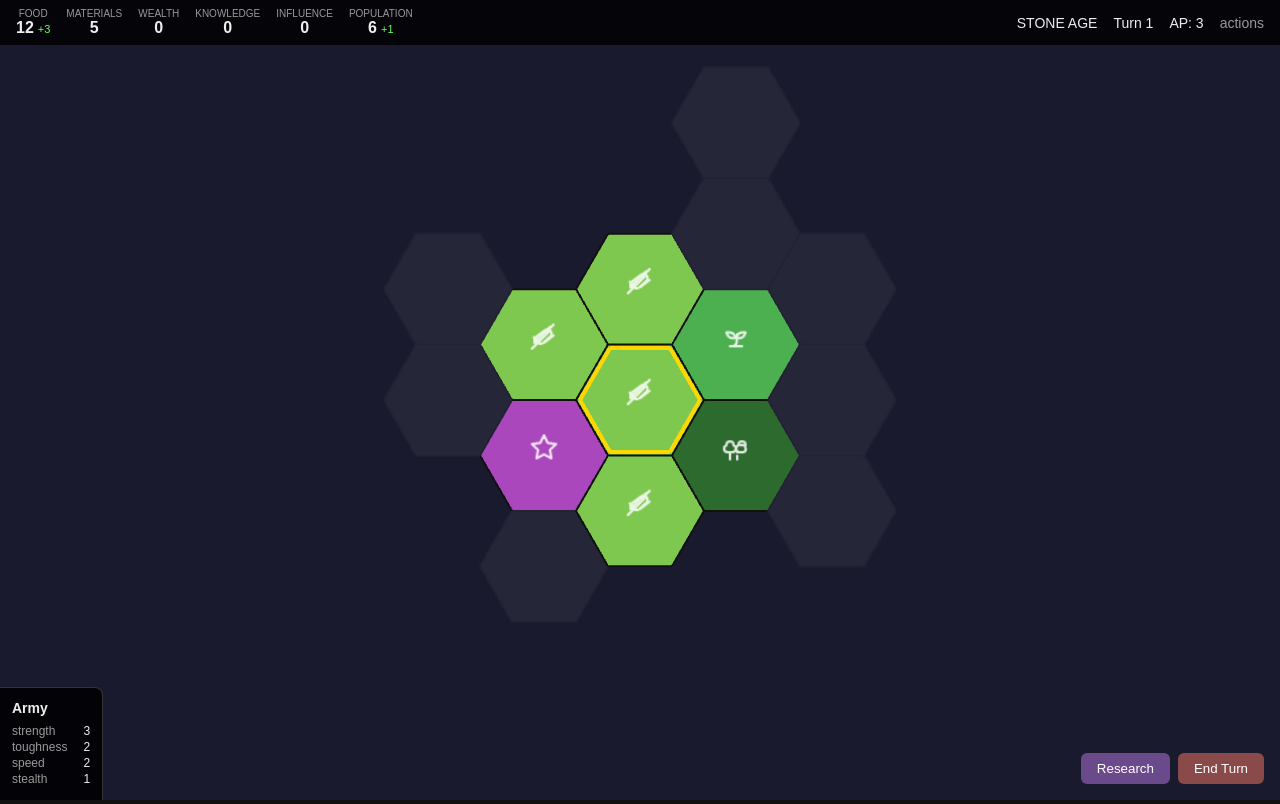
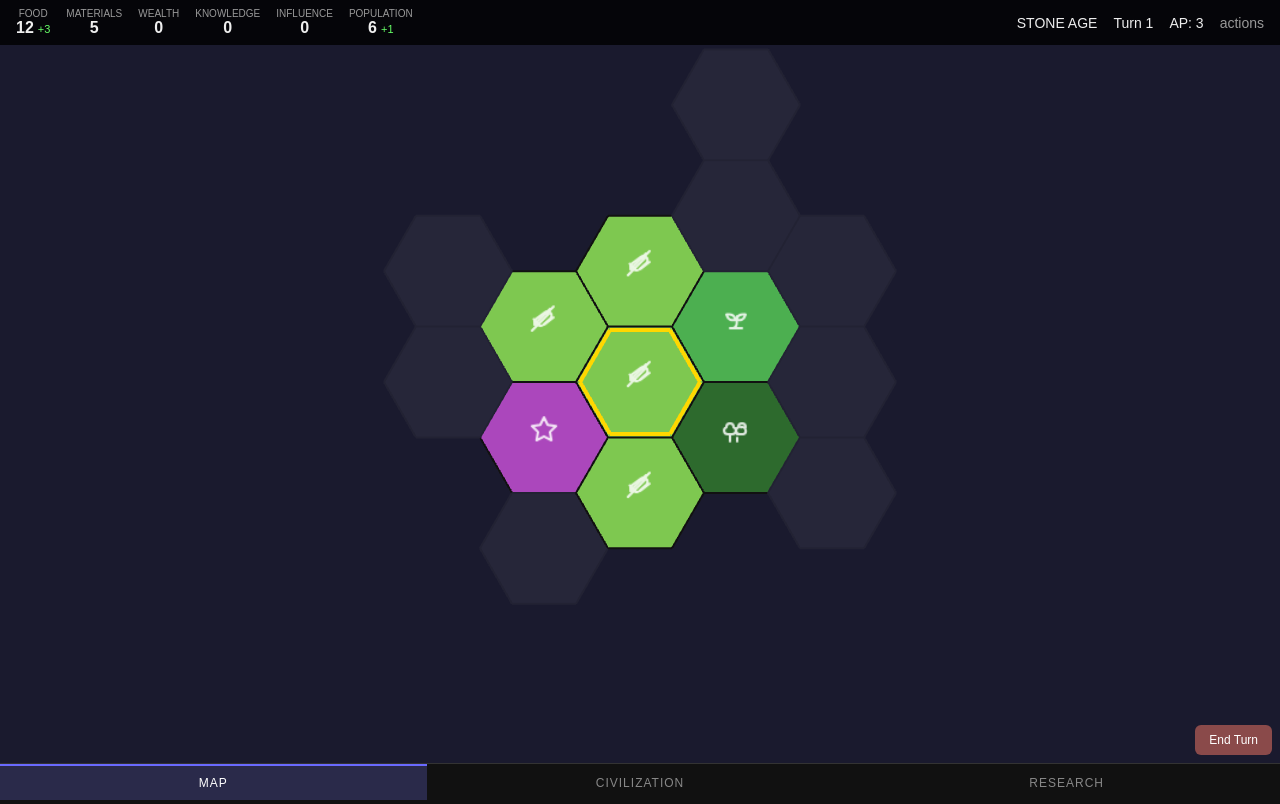
Before and after one commit to bitnook-cc/lithos, a React (Vite) app: page / in a window 1280 px wide. Built offline with nearby package versions, Linux system fonts and the light colour scheme.

Commit message:
feat: add bottom tab bar (Map/Civ/Research), civ panel with leader+identity+tags+army, fix blurry building labels

```diff
--- a/src/App.tsx
+++ b/src/App.tsx
@@ -3,11 +3,12 @@ import { PhaserGame } from '@/game/PhaserGame';
 import { HUD } from '@/ui/HUD';
 import { EventCard } from '@/ui/EventCard';
 import { TechTree } from '@/ui/TechTree';
-import { ArmyPanel } from '@/ui/ArmyPanel';
+// ArmyPanel is now part of CivPanel
 import { BuildMenu } from '@/ui/BuildMenu';
 import { GameOver } from '@/ui/GameOver';
 import { TileTooltip } from '@/ui/TileTooltip';
 import { EffectSummary, EffectSummaryData } from '@/ui/EffectSummary';
+import { CivPanel } from '@/ui/CivPanel';
 import { useGameStore } from '@/store/gameStore';
 import { Tile } from '@/types/map';
 import { GameEvent, EventChoice } from '@/types/events';
@@ -78,9 +79,9 @@ export default function App() {
   const store = useGameStore();
   const [selectedTile, setSelectedTile] = useState<Tile | null>(null);
   const [activeEvent, setActiveEvent] = useState<GameEvent | null>(null);
-  const [showTech, setShowTech] = useState(false);
   const [showBuild, setShowBuild] = useState(false);
   const [effectSummary, setEffectSummary] = useState<EffectSummaryData | null>(null);
+  const [activeTab, setActiveTab] = useState<'map' | 'civ' | 'research'>('map');
   const randRef = React.useRef(mulberry32(Date.now()));
   const rand = randRef.current;
 
@@ -219,22 +220,33 @@ export default function App() {
     }
   }, [store.phase]);
 
+  const tabStyle = (tab: string): React.CSSProperties => ({
+    flex: 1, padding: '10px 0', border: 'none',
+    background: activeTab === tab ? '#2a2a4a' : 'transparent',
+    color: activeTab === tab ? '#fff' : '#888',
+    fontSize: 12, cursor: 'pointer', textTransform: 'uppercase',
+    letterSpacing: 1, borderTop: activeTab === tab ? '2px solid #6a6aff' : '2px solid transparent',
+  });
+
   return (
-    <div style={{ width: '100vw', height: '100vh', position: 'relative' }}>
+    <div style={{ width: '100vw', height: '100vh', position: 'relative', display: 'flex', flexDirection: 'column' }}>
+      <div style={{ flex: 1, position: 'relative', overflow: 'hidden' }}>
         <PhaserGame />
         <HUD />
-      <ArmyPanel />
         <TileTooltip />
 
+        {/* Map tab content */}
+        {activeTab === 'map' && (
+          <>
             {/* Action buttons */}
             {store.phase === 'actions' && (
               <div style={{
-          position: 'absolute', bottom: 16, right: 16, zIndex: 10,
-          display: 'flex', gap: 8,
+                position: 'absolute', bottom: 8, right: 8, zIndex: 10,
+                display: 'flex', gap: 6,
               }}>
                 {selectedTile && !selectedTile.controlled && selectedTile.visible && (
                   <button
-              style={{ padding: '8px 16px', borderRadius: 6, border: 'none', background: '#4a8a4a', color: '#fff', cursor: 'pointer' }}
+                    style={{ padding: '8px 14px', borderRadius: 6, border: 'none', background: '#4a8a4a', color: '#fff', cursor: 'pointer', fontSize: 12 }}
                     onClick={() => handleExplore(selectedTile)}
                   >
                     Explore
@@ -242,28 +254,32 @@ export default function App() {
                 )}
                 {selectedTile && selectedTile.controlled && !selectedTile.building && (
                   <button
-              style={{ padding: '8px 16px', borderRadius: 6, border: 'none', background: '#4a4a8a', color: '#fff', cursor: 'pointer' }}
+                    style={{ padding: '8px 14px', borderRadius: 6, border: 'none', background: '#4a4a8a', color: '#fff', cursor: 'pointer', fontSize: 12 }}
                     onClick={() => setShowBuild(true)}
                   >
                     Build
                   </button>
                 )}
                 <button
-            style={{ padding: '8px 16px', borderRadius: 6, border: 'none', background: '#6a4a8a', color: '#fff', cursor: 'pointer' }}
-            onClick={() => setShowTech(!showTech)}
-          >
-            Research
-          </button>
-          <button
-            style={{ padding: '8px 16px', borderRadius: 6, border: 'none', background: '#8a4a4a', color: '#fff', cursor: 'pointer' }}
+                  style={{ padding: '8px 14px', borderRadius: 6, border: 'none', background: '#8a4a4a', color: '#fff', cursor: 'pointer', fontSize: 12 }}
                   onClick={handleEndTurn}
                 >
                   End Turn
                 </button>
               </div>
             )}
+          </>
+        )}
 
-      {showTech && <TechTree onResearch={handleResearch} />}
+        {/* Civ tab content */}
+        {activeTab === 'civ' && <CivPanel />}
+
+        {/* Research tab content */}
+        {activeTab === 'research' && (
+          <TechTree onResearch={(techId) => { handleResearch(techId); }} />
+        )}
+
+        {/* Overlays (always available) */}
         {showBuild && selectedTile && (
           <BuildMenu tile={selectedTile} onBuild={handleBuild} onClose={() => setShowBuild(false)} />
         )}
@@ -273,5 +289,16 @@ export default function App() {
         )}
         <GameOver />
       </div>
+
+      {/* Bottom tab bar */}
+      <div style={{
+        display: 'flex', background: '#111', borderTop: '1px solid #333',
+        zIndex: 20,
+      }}>
+        <button style={tabStyle('map')} onClick={() => setActiveTab('map')}>Map</button>
+        <button style={tabStyle('civ')} onClick={() => setActiveTab('civ')}>Civilization</button>
+        <button style={tabStyle('research')} onClick={() => setActiveTab('research')}>Research</button>
+      </div>
+    </div>
   );
 }
--- a/src/game/hex/hexRenderer.ts
+++ b/src/game/hex/hexRenderer.ts
@@ -174,13 +174,14 @@ export function renderLabels(
         txt.setVisible(true);
       } else {
         const txt = scene.add.text(screenX, screenY + 12, bName, {
-          fontSize: '8px',
+          fontSize: '16px',
           color: '#fff',
           fontStyle: 'bold',
           stroke: '#000',
-          strokeThickness: 2,
+          strokeThickness: 4,
           align: 'center',
-        }).setOrigin(0.5);
+          resolution: 2,
+        }).setOrigin(0.5).setScale(0.5);
         txt.setDepth(10);
         buildingLabelCache.set(bKey, txt);
       }
--- /dev/null
+++ b/src/ui/CivPanel.tsx
@@ -0,0 +1,162 @@
+import React from 'react';
+import { useGameStore } from '@/store/gameStore';
+
+const styles: Record<string, React.CSSProperties> = {
+  panel: {
+    position: 'absolute', top: 50, left: 0, right: 0, bottom: 48,
+    background: 'rgba(10,10,20,0.95)', zIndex: 15,
+    overflowY: 'auto', padding: '20px 24px',
+    color: '#eee',
+  },
+  section: {
+    marginBottom: 24,
+  },
+  sectionTitle: {
+    fontSize: 13, color: '#888', textTransform: 'uppercase' as const,
+    letterSpacing: 1, marginBottom: 8, borderBottom: '1px solid #333',
+    paddingBottom: 4,
+  },
+  leaderName: {
+    fontSize: 20, fontWeight: 'bold', marginBottom: 4,
+  },
+  leaderAge: {
+    fontSize: 12, color: '#999', marginBottom: 8,
+  },
+  trait: {
+    display: 'inline-block', padding: '3px 10px', borderRadius: 12,
+    background: '#2a2a4a', border: '1px solid #444', fontSize: 12,
+    marginRight: 6, marginBottom: 4,
+  },
+  tag: {
+    display: 'inline-block', padding: '3px 10px', borderRadius: 12,
+    background: '#1a3a2a', border: '1px solid #3a6a4a', fontSize: 12,
+    marginRight: 6, marginBottom: 4,
+  },
+  axis: {
+    display: 'flex', alignItems: 'center', gap: 8, marginBottom: 8,
+    fontSize: 13,
+  },
+  axisLabel: {
+    width: 80, fontSize: 11, color: '#999', textAlign: 'right' as const,
+  },
+  axisBar: {
+    flex: 1, height: 8, background: '#222', borderRadius: 4,
+    position: 'relative' as const, overflow: 'hidden' as const,
+  },
+  axisLabelRight: {
+    width: 80, fontSize: 11, color: '#999',
+  },
+  pastLeader: {
+    display: 'flex', justifyContent: 'space-between', alignItems: 'center',
+    padding: '6px 0', borderBottom: '1px solid #222', fontSize: 13,
+  },
+  armyStat: {
+    display: 'flex', justifyContent: 'space-between', padding: '4px 0',
+    fontSize: 13,
+  },
+};
+
+const AXIS_CONFIG = [
+  { key: 'military' as const, left: 'Pacifist', right: 'Warlike', color: '#ff4444' },
+  { key: 'economy' as const, left: 'Isolationist', right: 'Mercantile', color: '#ffa500' },
+  { key: 'knowledge' as const, left: 'Traditional', right: 'Scholarly', color: '#9b59b6' },
+];
+
+export function CivPanel() {
+  const { civ, army, age } = useGameStore();
+  const currentLeader = civ.leaders[civ.leaders.length - 1];
+  const pastLeaders = civ.leaders.slice(0, -1);
+
+  return (
+    <div style={styles.panel}>
+      {/* Current Leader */}
+      <div style={styles.section}>
+        <div style={styles.sectionTitle}>Current Leader</div>
+        {currentLeader ? (
+          <>
+            <div style={styles.leaderName}>{currentLeader.name}</div>
+            <div style={styles.leaderAge}>{age.charAt(0).toUpperCase() + age.slice(1)} Age</div>
+            <div>
+              {currentLeader.traits.map(t => (
+                <span key={t} style={styles.trait}>{t}</span>
+              ))}
+              {currentLeader.traits.length === 0 && (
+                <span style={{ fontSize: 12, color: '#666' }}>No traits</span>
+              )}
+            </div>
+          </>
+        ) : (
+          <div style={{ color: '#666' }}>No leader</div>
+        )}
+      </div>
+
+      {/* Cultural Identity */}
+      <div style={styles.section}>
+        <div style={styles.sectionTitle}>Cultural Identity</div>
+        {AXIS_CONFIG.map(({ key, left, right, color }) => {
+          const val = civ.identity[key];
+          const pct = (val + 100) / 200 * 100; // -100..100 → 0..100%
+          return (
+            <div key={key} style={styles.axis}>
+              <div style={styles.axisLabel}>{left}</div>
+              <div style={styles.axisBar}>
+                {/* Center line */}
+                <div style={{
+                  position: 'absolute', left: '50%', top: 0, bottom: 0,
+                  width: 1, background: '#555',
+                }} />
+                {/* Indicator dot */}
+                <div style={{
+                  position: 'absolute', left: `${pct}%`, top: '50%',
+                  transform: 'translate(-50%, -50%)',
+                  width: 10, height: 10, borderRadius: '50%',
+                  background: color, border: '1px solid #fff',
+                }} />
+              </div>
+              <div style={styles.axisLabelRight}>{right}</div>
+              <div style={{ width: 30, textAlign: 'right' as const, fontSize: 11, color: '#aaa' }}>
+                {val > 0 ? '+' : ''}{val}
+              </div>
+            </div>
+          );
+        })}
+      </div>
+
+      {/* Civilization Tags */}
+      <div style={styles.section}>
+        <div style={styles.sectionTitle}>Civilization Tags</div>
+        {civ.tags.length > 0 ? (
+          <div>{civ.tags.map(t => <span key={t} style={styles.tag}>{t}</span>)}</div>
+        ) : (
+          <div style={{ fontSize: 12, color: '#666' }}>No tags earned yet</div>
+        )}
+      </div>
+
+      {/* Army */}
+      <div style={styles.section}>
+        <div style={styles.sectionTitle}>Army</div>
+        {Object.entries(army).map(([key, val]) => (
+          <div key={key} style={styles.armyStat}>
+            <span style={{ color: '#999' }}>{key.charAt(0).toUpperCase() + key.slice(1)}</span>
+            <span>{val}</span>
+          </div>
+        ))}
+      </div>
+
+      {/* Leader Lineage */}
+      {pastLeaders.length > 0 && (
+        <div style={styles.section}>
+          <div style={styles.sectionTitle}>Past Leaders</div>
+          {pastLeaders.map((leader, i) => (
+            <div key={i} style={styles.pastLeader}>
+              <span>{leader.name}</span>
+              <span style={{ color: '#888', fontSize: 12 }}>
+                {leader.traits.join(', ')}
+              </span>
+            </div>
+          ))}
+        </div>
+      )}
+    </div>
+  );
+}
--- a/src/ui/TechTree.tsx
+++ b/src/ui/TechTree.tsx
@@ -5,9 +5,9 @@ import { TechNode } from '@/types/game';
 
 const styles: Record<string, React.CSSProperties> = {
   panel: {
-    position: 'absolute', right: 0, top: 60, bottom: 60,
-    width: 250, background: 'rgba(0,0,0,0.85)', padding: 16,
-    overflowY: 'auto', zIndex: 10, borderLeft: '1px solid #333',
+    position: 'absolute', top: 50, left: 0, right: 0, bottom: 0,
+    background: 'rgba(10,10,20,0.95)', padding: '20px 24px',
+    overflowY: 'auto', zIndex: 15,
   },
   title: { fontSize: 16, fontWeight: 'bold', marginBottom: 12 },
   tech: {
```
Lines whose indentation alone changed are shown as unchanged.
